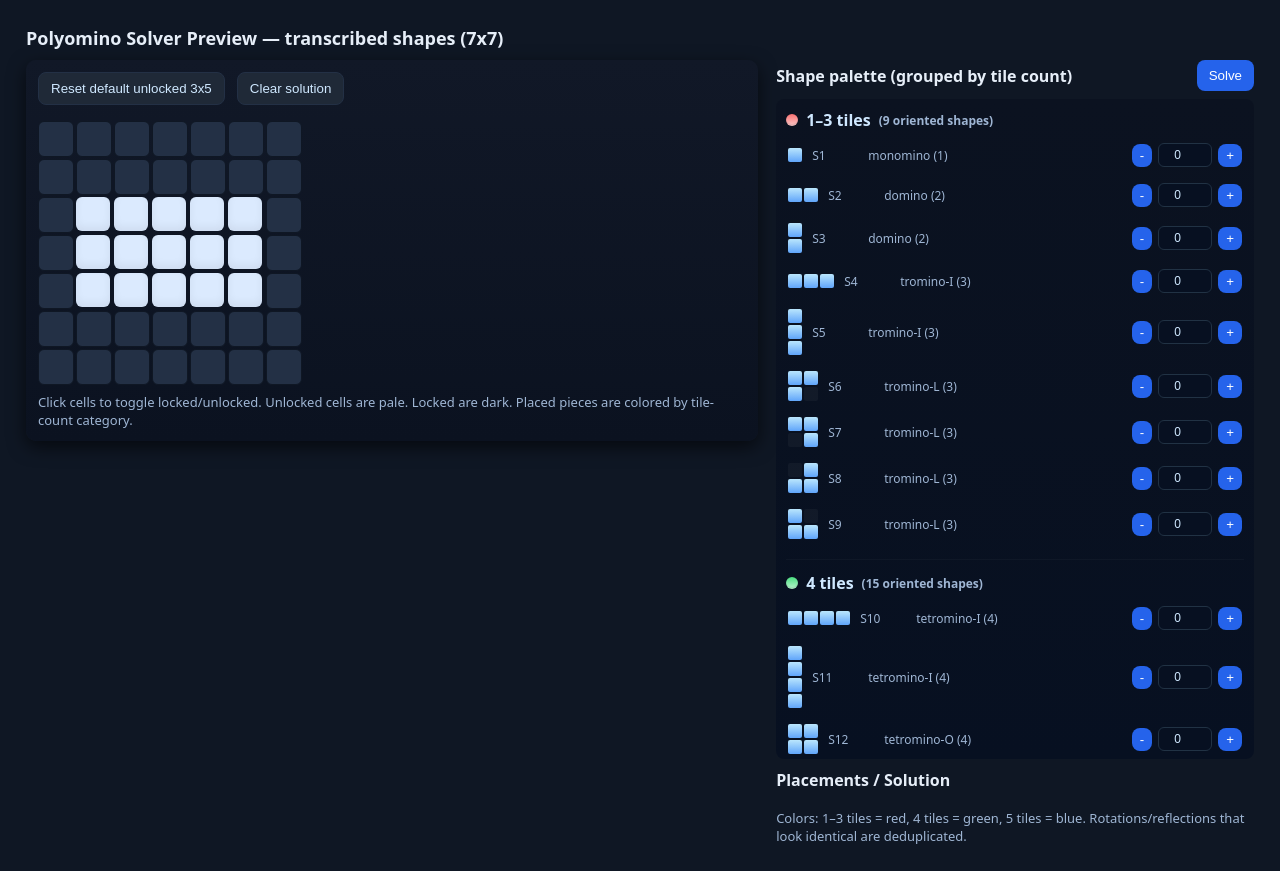
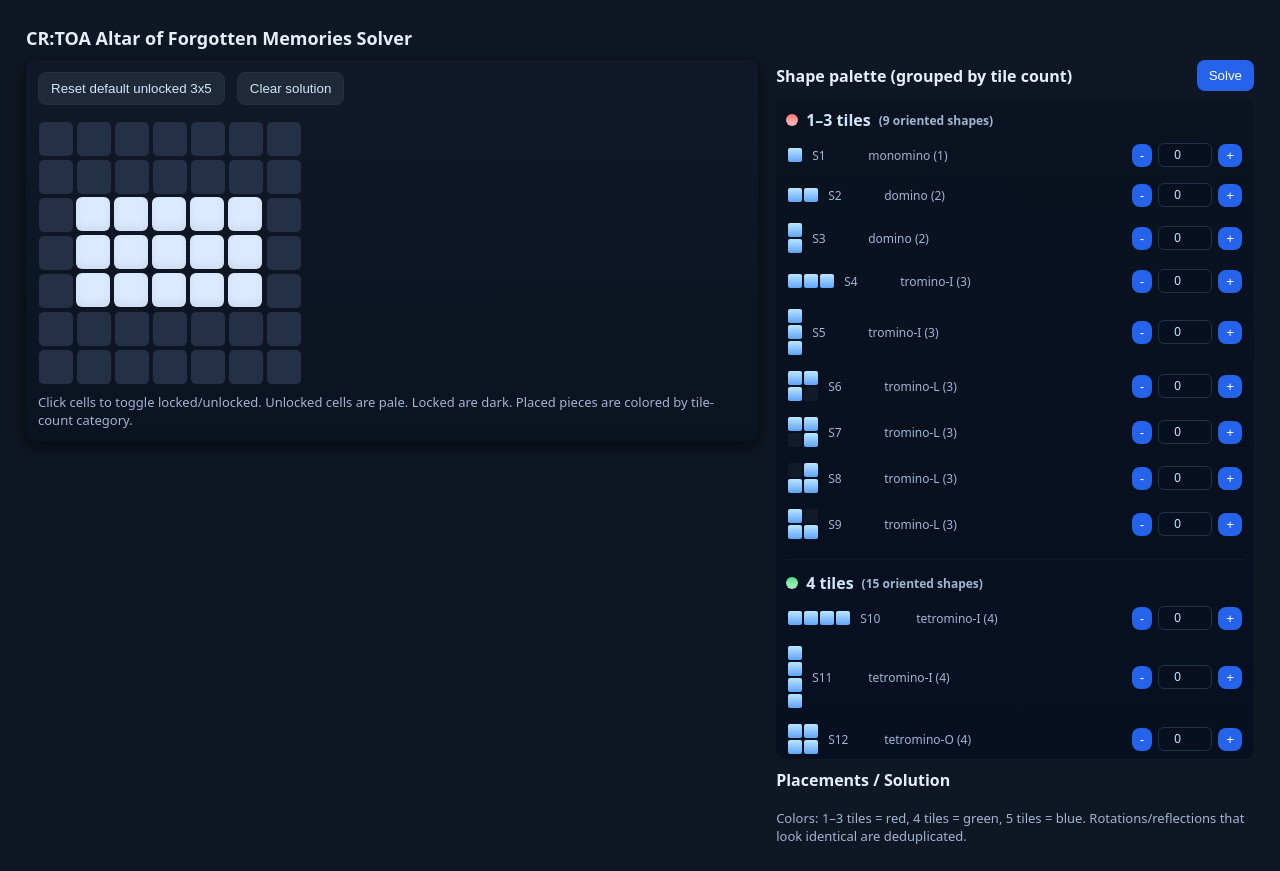
Before and after one commit to MrMcCool259/crtoa-AoFM, a plain HTML site: page docs/index.html in a window 1280 px wide. Drawn offline with Linux system fonts and the light colour scheme.

Commit message:
Update index.html

```diff
--- a/docs/index.html
+++ b/docs/index.html
@@ -47,7 +47,7 @@
 </style>
 </head>
 <body>
-<h1>Polyomino Solver Preview — transcribed shapes (7x7)</h1>
+<h1>CR:TOA Altar of Forgotten Memories Solver</h1>
 <div class="container">
   <div class="board">
     <div style="display:flex; gap:10px; align-items:center; margin-bottom:8px;">
```
